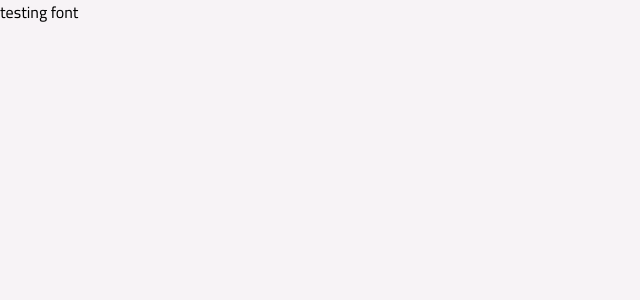
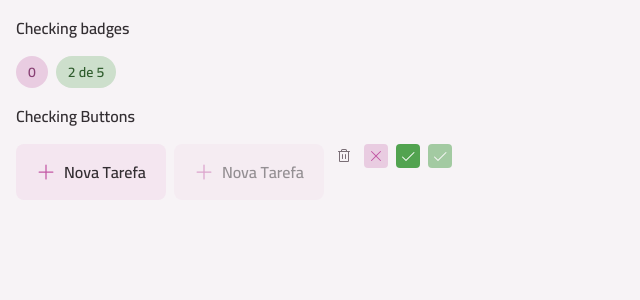
Before and after one commit to kevinrf100/toDo, a React (Vite) app: page /components in a window 1280 px wide. Shown: the top 300 px of the page, without its empty margins (0-640 px from the left). Built offline with nearby package versions, Linux system fonts and the light colour scheme.

Commit message:
Creating button and adding inside to App to check it

```diff
--- a/src/App.tsx
+++ b/src/App.tsx
@@ -1,8 +1,38 @@
+import { CheckIcon, PlusIcon, TrashIcon, XIcon } from "@phosphor-icons/react";
+import { Button } from "./components/button";
+import { Badge } from "./components/badge";
+import { Text } from "./components/text";
+
 function App() {
   return (
-    <>
-      <h1>testing font</h1>
-    </>
+    <div className="flex flex-col gap-4 p-4">
+      <Text variant="body-md-bold">Checking badges</Text>
+      <div className="flex flex-row gap-2">
+        <Badge variant="secondary">0</Badge>
+        <Badge variant="primary">2 de 5</Badge>
+      </div>
+      <Text variant="body-md-bold">Checking Buttons</Text>
+      <div className="flex flex-row gap-2">
+        <Button>
+          <PlusIcon /> Nova Tarefa
+        </Button>
+        <Button disabled>
+          <PlusIcon /> Nova Tarefa
+        </Button>
+        <Button variant="icon" color="transparent" size="sm">
+          <TrashIcon />
+        </Button>
+        <Button variant="icon" color="pink" size="sm">
+          <XIcon />
+        </Button>
+        <Button variant="icon" color="green" size="sm">
+          <CheckIcon />
+        </Button>
+        <Button variant="icon" color="green" size="sm" disabled>
+          <CheckIcon />
+        </Button>
+      </div>
+    </div>
   );
 }
 
--- /dev/null
+++ b/src/components/button.tsx
@@ -0,0 +1,52 @@
+import { cva, type VariantProps } from "class-variance-authority";
+
+const buttonVariant = cva(
+  "flex items-center justify-center cursor-pointer transition group disabled:pointer-events-none disabled:opacity-50 ",
+  {
+    variants: {
+      variant: {
+        primary: "rounded-lg gap-2 text-base leading-6 font-semibold",
+        icon: "inline-flex rounded",
+      },
+      color: {
+        pink: "bg-pink-light [&>svg]:text-pink-base hover:bg-pink-dark [&>svg]:hover:text-white",
+        green: "bg-green-base hover:bg-green-dark text-white",
+        gray: "bg-gray-200 [&>svg]:text-pink-base hover:bg-pink-light text-gray-400",
+        transparent:
+          "bg-transparent [&>svg]:text-gray-300 [&>svg]:hover:text-gray-400 hover:bg-pink-light",
+      },
+      size: {
+        sm: "p-1 w-6 h-6 [&>svg]:w-6 [&>svg]:h-6 ",
+        md: "h-14 px-5 py-4 [&>svg]:w-5 [&>svg]:h-5",
+      },
+    },
+    defaultVariants: {
+      variant: "primary",
+      color: "gray",
+      size: "md",
+    },
+  }
+);
+
+type buttonProps = React.ComponentProps<"button"> &
+  VariantProps<typeof buttonVariant>;
+
+const Button = ({
+  className,
+  variant,
+  color,
+  size,
+  children,
+  ...props
+}: buttonProps) => {
+  return (
+    <button
+      className={buttonVariant({ variant, color, size, className })}
+      {...props}
+    >
+      {children}
+    </button>
+  );
+};
+
+export { Button };
```
